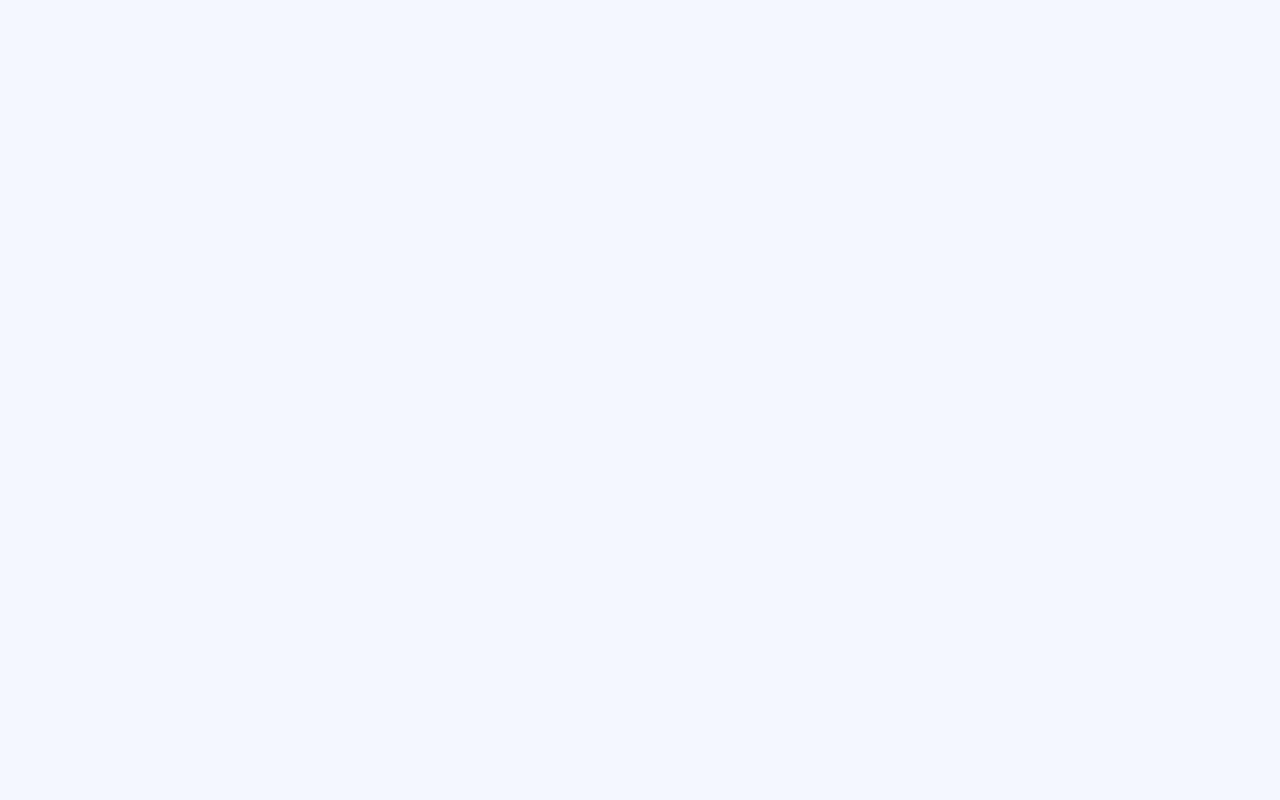
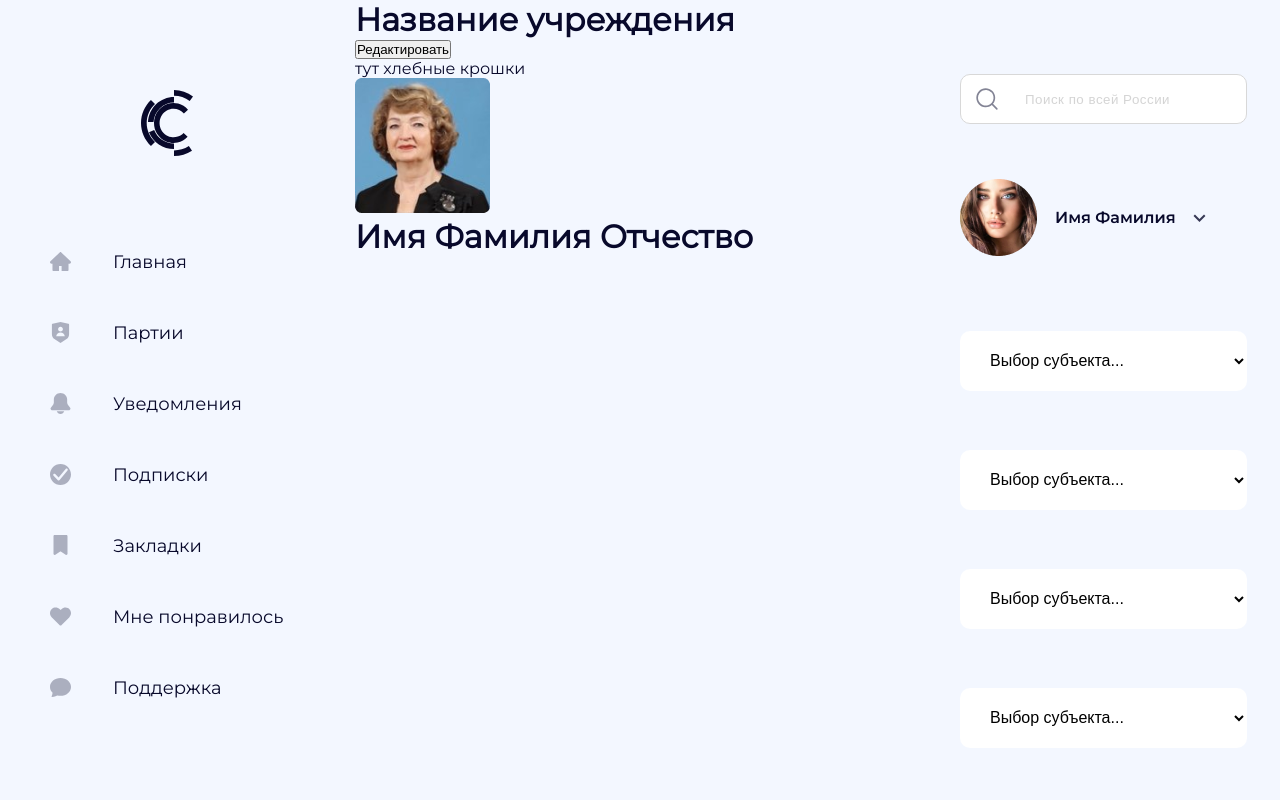
Before and after one commit to ASharksss/ProCountry-v2, a React (Create React App) app in the folder frontend/: page /institutionPage in a window 1280 px wide. Before the commit this address had no page. Shown: the top 800 px of the page. Built offline with nearby package versions, Linux system fonts and the light colour scheme; a web font is replaced by a local one.

Commit message:
intitutuion Page

```diff
--- a/frontend/src/App.js
+++ b/frontend/src/App.js
@@ -19,6 +19,7 @@ import LayoutEmptiness from "./pages/Layout/LayoutEmptiness";
 import FormComponent from './components/form/formLogin'
 import FormRegistration from "./components/form/formRegistration";
 import FormBid from "./components/form/formBid";
+import InstitutionPage from "./pages/institutionPage/institutionPage";
 
 
 function App() {
@@ -30,6 +31,8 @@ function App() {
             <Route path='/' element={<Home/>}/>
             <Route path='/institutes' element={<TablePage title={'Школы'}/>}/>
             <Route path='/institutes/institutePage' element={<InstitutePage institute_title={'Название категории'}/>}/>
+            <Route path='/institutionPage' element={<InstitutionPage/>}/>
+
             <Route path='/subjects' element={<TablePage path={'/subjects/subjectPage'} title={'Дочерние субъекты'}
                                                         subtitle={'Дочерние субъекты выбранной территории'}/>}/>
             <Route path='/parts' element={<TablePage path={'/parts/partPage'} title={'Партии'}
--- a/frontend/src/components/form/formLogin.jsx
+++ b/frontend/src/components/form/formLogin.jsx
@@ -12,6 +12,10 @@ const FormComponent = ({form_title}) => {
         </div>
         <div className="form_input">
           <Input input_label={'Пароль'} size={'large'} input_placeholder={'Пароль'}/>
+        </div>
+        <div className='checkbox_block'>
+          <input type="checkbox" className='checkbox'/>
+          <label>Scales</label>
         </div>
         <div className="row form_links">
           <button className='noBtn form_link'>
--- /dev/null
+++ b/frontend/src/components/institutionLeader/institutionLeader.jsx
@@ -0,0 +1,19 @@
+import React from 'react';
+import avatar from '../../asserts/icons/leader_institute.png'
+
+const InstitutionLeader = () => {
+  return (
+    <div className='institutionLeader'>
+       <div className="institutionLeader_info">
+         <img src={avatar} alt=""/>
+         <div className="institutionLeader_info-top">
+           <h1>Имя Фамилия Отчество</h1>
+
+         </div>
+
+       </div>
+    </div>
+  );
+};
+
+export default InstitutionLeader;
--- /dev/null
+++ b/frontend/src/pages/institutionPage/institutionPage.jsx
@@ -0,0 +1,23 @@
+import React from 'react';
+import InstitutionLeader from "../../components/institutionLeader/institutionLeader";
+
+const InstitutionPage = () => {
+  return (
+    <div className='institutionPage'>
+      <div className="institutionPage_header">
+        <div className="institutionPage_header-top">
+          <h1>Название учреждения</h1>
+          <button>Редактировать</button>
+        </div>
+        <div className="institutionPage_header-bottom">
+          <div className="bread_crumb">
+            тут хлебные крошки
+          </div>
+        </div>
+      </div>
+      <InstitutionLeader/>
+    </div>
+  );
+};
+
+export default InstitutionPage;
```
Also changed, not shown: frontend/src/ui/buttons/buttonFile.jsx (added, +11 -0 lines), frontend/src/components/form/form.css (line endings or trailing spaces), frontend/src/index.css (line endings or trailing spaces).
